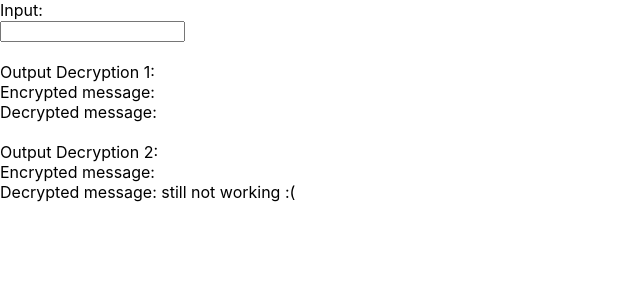
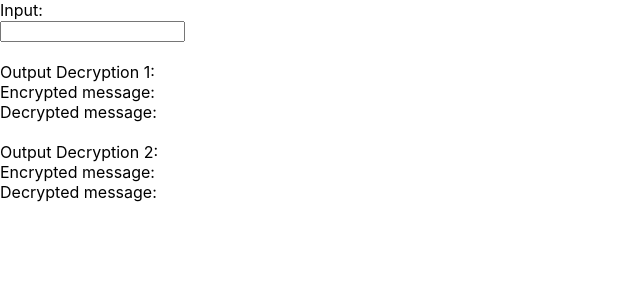
Before and after one commit to Jayjay-lv/Encryption-Project, a React (Create React App) app in the folder my-app/: page / in a window 1280 px wide. Shown: the top 300 px of the page, without its empty margins (0-640 px from the left). Built offline with nearby package versions, Linux system fonts and the light colour scheme.

Commit message:
little changes
made some little updates to decrypt 2 but it still doesnt work

```diff
--- a/my-app/src/App.js
+++ b/my-app/src/App.js
@@ -167,11 +167,15 @@ class App extends Component {
   decrypt2(phrase){
     const newSymbols = phrase.split('');
     let answer = '';
-    newSymbols.forEach((letter, i) => {if (i % 2 != 0) answer += letter})
+    newSymbols.forEach((letter, i) => {if (i % 2 != 0) answer += letter});
     let NumberArray = answer.split("").map((c) => specialAlphabet.indexOf(c));
+    let shiftedNumberArray = '';
+    NumberArray.forEach((number, i) => {shiftedNumberArray -= answer.length})
+    return shiftedNumberArray;
+
     // let shiftedNumberArray = NumberArray.forEach((number) => {number -= answer.length})
-    console.log(NumberArray)
-    return "still not working :(";
+    // console.log(NumberArray)
+    // return "still not working :(";
   }
 }
 
```
